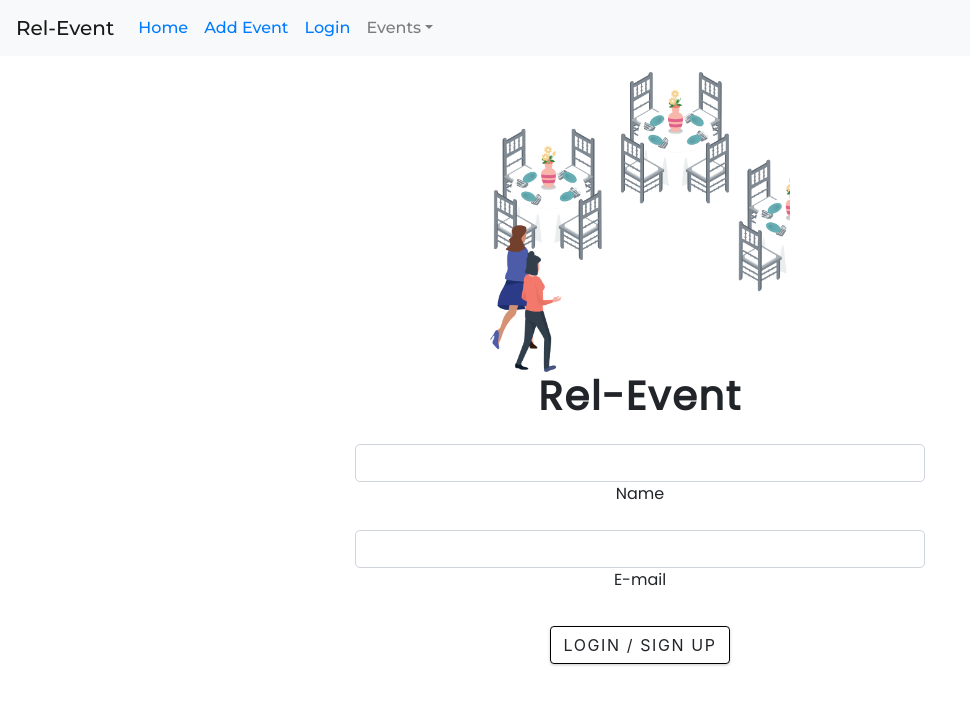
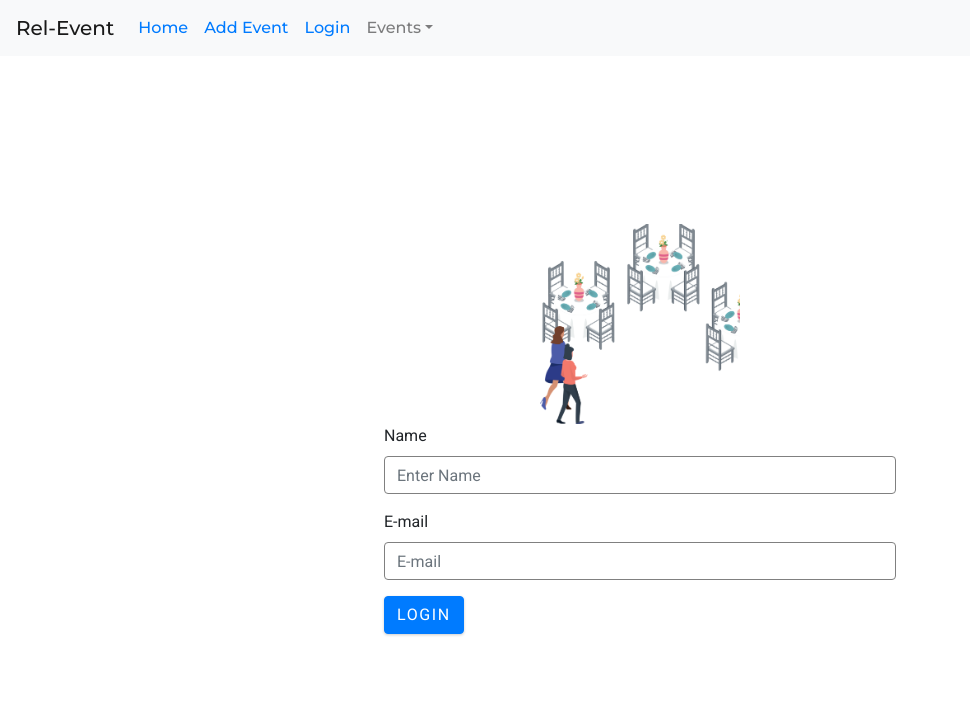
Before and after one commit to Pulkit007/event-manager, a React (Create React App) app: page /login in a window 1280 px wide. Shown: the top 704 px of the page, without its empty margins (0-970 px from the left). Built offline with nearby package versions, Linux system fonts and the light colour scheme; no server answers.

Commit message:
added some styling

```diff
--- a/package.json
+++ b/package.json
@@ -3,10 +3,12 @@
   "version": "0.1.0",
   "private": true,
   "dependencies": {
+    "@material-ui/core": "^4.11.4",
     "@testing-library/jest-dom": "^5.14.1",
     "@testing-library/react": "^11.2.7",
     "@testing-library/user-event": "^12.8.3",
     "bootstrap": "^4.6.0",
+    "font-awesome": "^4.7.0",
     "mdbreact": "^5.0.2",
     "react": "^17.0.2",
     "react-bootstrap": "^1.6.1",
--- a/src/App.js
+++ b/src/App.js
@@ -5,7 +5,7 @@ import PastEvent from "./PastEvent";
 import Home from "./Home";
 import MyEvents from "./MyEvents";
 import UpcomingEvent from "./UpcomingEvent";
-import { useState, useEffect, setState } from "react";
+import { useState, useEffect } from "react";
 import { BrowserRouter as Router, Switch, Route } from "react-router-dom";
 import { getEvents } from "./api/Api";
 import Login from "./Login";
--- a/src/Header.js
+++ b/src/Header.js
@@ -1,6 +1,5 @@
 import React from "react";
 import "bootstrap/dist/css/bootstrap.min.css";
-import { Redirect } from "react-router";
 import { Nav, NavDropdown, Navbar } from "react-bootstrap";
 import { Link } from "react-router-dom";
 
--- a/src/Home.js
+++ b/src/Home.js
@@ -1,6 +1,6 @@
 import React from "react";
 import styled from "styled-components";
-import { Link, Redirect } from "react-router-dom";
+import { Link } from "react-router-dom";
 import "./index.css";
 
 const Home = ({ login }) => {
--- a/src/Login.js
+++ b/src/Login.js
@@ -1,80 +1,79 @@
 import React from "react";
 import styled from "styled-components";
+import { Form, Button } from "react-bootstrap";
+import "bootstrap/dist/css/bootstrap.min.css";
 import { Link } from "react-router-dom";
-import { MDBContainer, MDBRow, MDBCol, MDBInput, MDBBtn } from "mdbreact";
-
 const Login = ({ login, setLogin }) => {
   return (
     <Wrapper>
-      <div className="container">
-        <img src="./images/login-event.png" alt="Rel-event" />
-        <h1 style={{ fontFamily: "Poppins", fontWeight: "bold" }}>Rel-Event</h1>
-        <div className="form">
-          <form>
-            <div className="grey-text">
-              <MDBInput
-                icon="envelope"
-                label="Name"
-                group
-                validate
-                error="wrong"
-                success="right"
-                style={{ borderRadius: "5px" }}
+      <div className="form-div">
+        <div className="outer-div">
+          <div className="login-image"></div>
+        </div>
+        <Form>
+          <Form.Group controlId="formBasicEmail">
+            <Form.Label>Name</Form.Label>
+            <Form.Control
+              style={{ border: "1px solid grey" }}
+              type="text"
+              placeholder="Enter Name"
             />
-              <MDBInput
-                icon="lock"
-                label="E-mail"
-                group
+          </Form.Group>
+
+          <Form.Group controlId="formBasicPassword">
+            <Form.Label>E-mail</Form.Label>
+            <Form.Control
+              style={{ border: "1px solid grey" }}
               type="email"
-                validate
-                style={{ borderRadius: "5px" }}
+              placeholder="E-mail"
             />
-            </div>
-          </form>
-        </div>
+          </Form.Group>
           <Link to="/">
-          <button
+            <Button
+              className="btn"
               onClick={() => {
                 setLogin(true);
               }}
-            className="btn"
-            style={{ border: "1px solid black" }}
+              variant="primary"
+              type="submit"
             >
-            login / sign up
-          </button>
+              Login
+            </Button>
           </Link>
+        </Form>
       </div>
     </Wrapper>
   );
 };
+
 const Wrapper = styled.section`
-  min-height: 40rem;
-  display: grid;
-  place-items: center;
-  .container {
-    height: 38rem;
-    width: 90vw;
-    max-width: 600px;
-    text-align: center;
+  height: 50vh;
+  display: flex;
+  justify-content: center;
+  font-family: "Roboto";
+  align-items: center;
+  .form-div {
+    width: 40%;
+    height: 4rem;
   }
-  .form {
-    margin: 0 auto;
-    font-family: "Poppins";
+  .outer-div {
+    display: flex;
+    justify-content: center;
+    align-items: center;
   }
-  MDBRow {
-    margin: 0 auto;
+  .login-image {
+    height: 200px;
+    width: 200px;
+
+    background-image: url("./images/login-event.png");
+    background-position: center;
+    background-repeat: no-repeat;
+    background-size: cover;
   }
   img {
-    margin-bottom: 2rem;
-    margin: 0 auto;
-    width: 300px;
-    height: 300px;
-  }
-  h1 {
-    margin-bottom: 1.5rem;
-  }
-  button {
-    margin-top: 10px;
+    height: 200px;
+    width: 200px;
   }
 `;
+
 export default Login;
--- a/src/UpcomingEvent.js
+++ b/src/UpcomingEvent.js
@@ -1,9 +1,9 @@
 import React from "react";
 import { Table } from "react-bootstrap";
 import styled from "styled-components";
-import { useEffect, useState } from "react";
+import { useEffect } from "react";
 
-const UpcomingEvent = ({ upcoming, setUpcoming, login }) => {
+const UpcomingEvent = ({ upcoming, setUpcoming }) => {
   useEffect(() => {}, [upcoming]);
   return (
     <Wrapper>
```
Also changed, not shown: 1 other file (tests, documents, lock files or other folders). Lines whose indentation alone changed are shown as unchanged.
